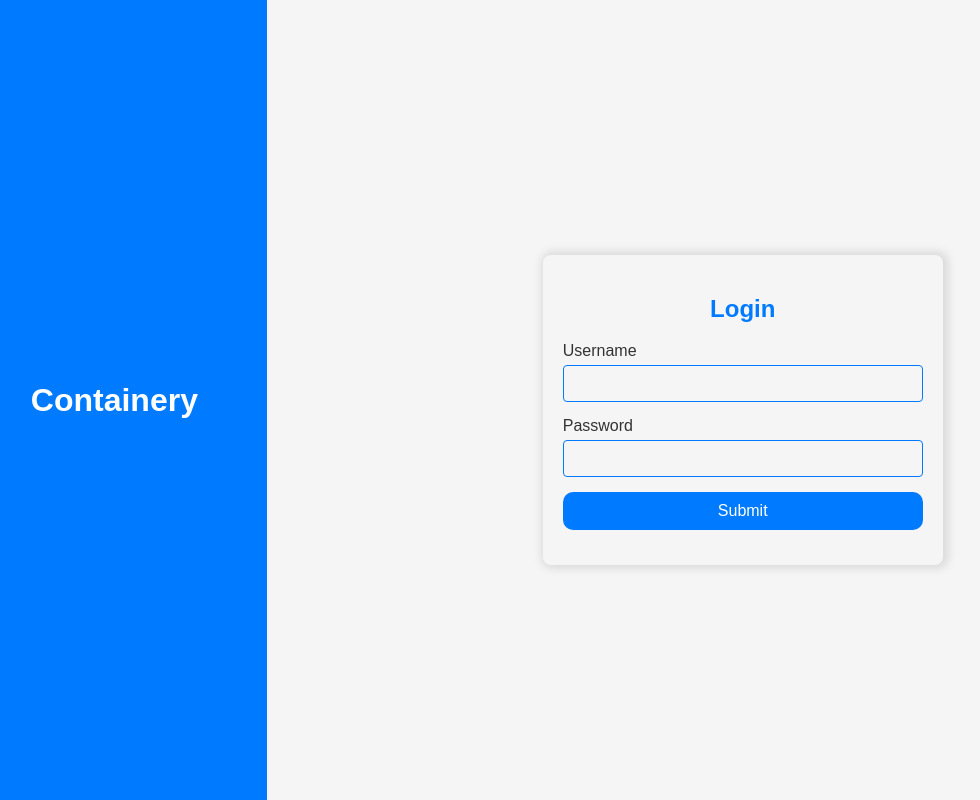
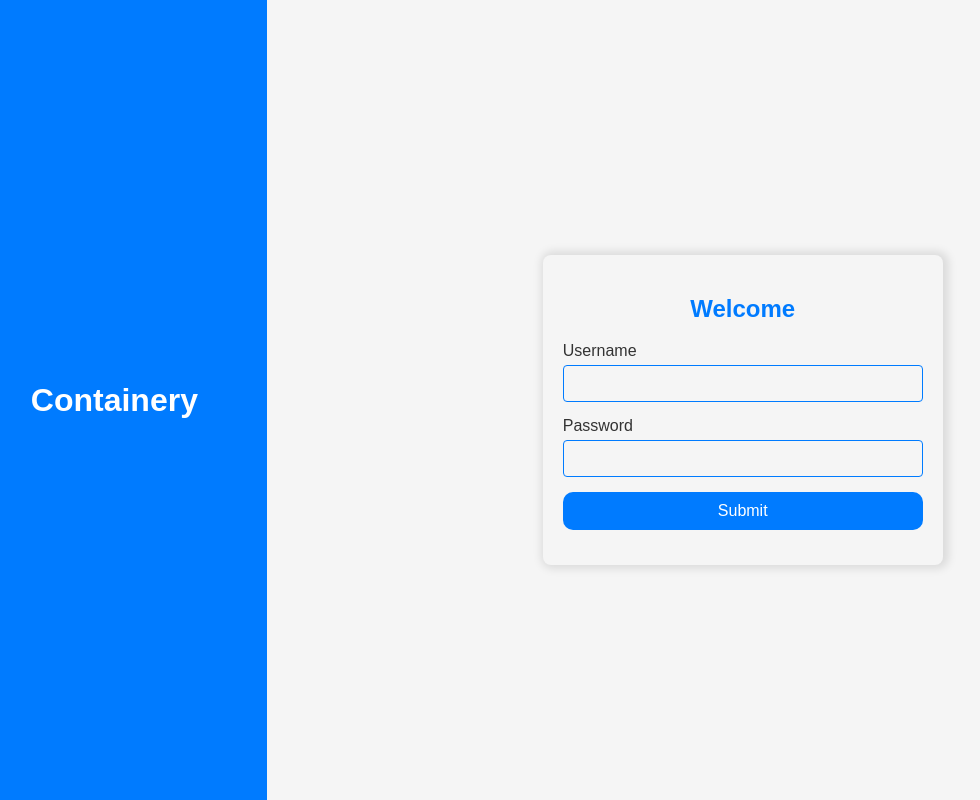
Before and after one commit to danylo829/Containery, a Python web app: template src/app/modules/auth/templates/login.html in a window 1280 px wide. Shown: the whole page, without its empty margins (38-1018 px from the left). Run offline with Jinja, Linux system fonts and the light colour scheme; the template is opened without the code that fills it, so the values that code supplies are empty, except form fields; form fields are guessed from the names that the template uses.

Commit message:
Improved styles

```diff
--- a/src/app/modules/auth/templates/login.html
+++ b/src/app/modules/auth/templates/login.html
@@ -3,7 +3,7 @@
 {% block content %}
     <div class="auth">
         <div class="auth-container">
-            <h2>Login</h2>
+            <h2>Welcome</h2>
             <form method="POST" action="">
                 {{ form.hidden_tag() }}
                 {{ form.username.label }}
```
